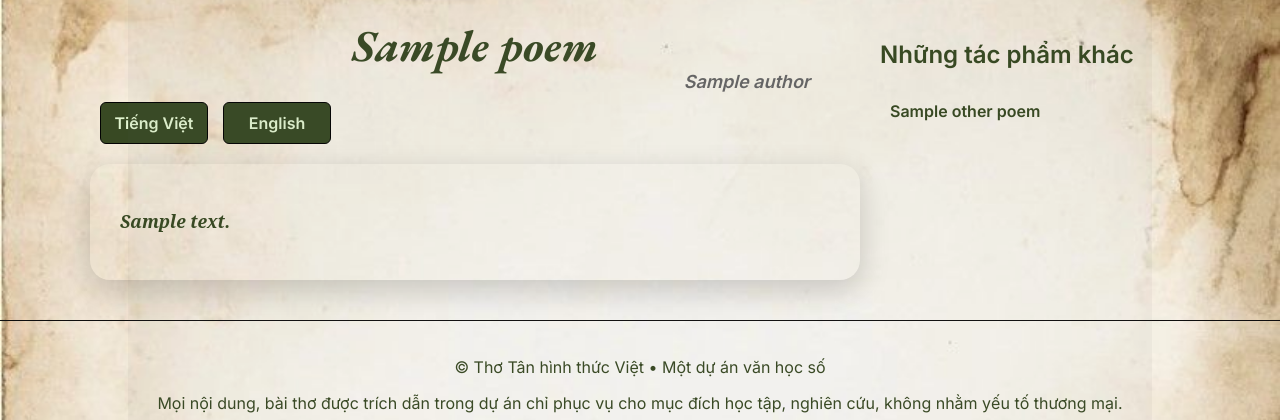
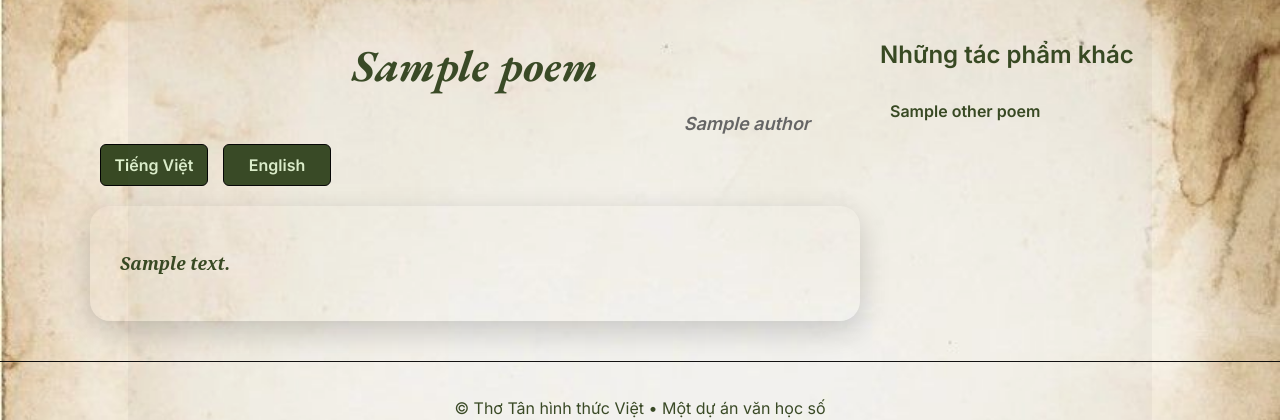
Before and after one commit to TNT144cmd/Tho_tan_hinh_thuc_Viet, a Flask app: template templates/poem.html in a window 1280 px wide. Shown: the part 71-491 px from the top of the page. Run offline with Flask 3, Linux system fonts and the light colour scheme; tables that the repository leaves empty hold one stand-in row (values such as "Sample post"); the template is opened without the code that fills it: values that come from a table or form of the project are taken from there, most other values are stand-ins (such as "Sample title", 1, 10 or a date in 2020).

Commit message:
Chỉnh tiêu đề

```diff
--- a/static/styles.css
+++ b/static/styles.css
@@ -193,7 +193,8 @@ body.poem-page::before {
   font-size: clamp(26px, 4.5vw, 44px);
   font-weight: 700;
   font-style: italic;
-  line-height: 0.25;
+  /* text-align: justify;  */
+  line-height: 1.2;
   letter-spacing: .2px;
   color: #384923;
   margin: 5px 0 20px;
```
